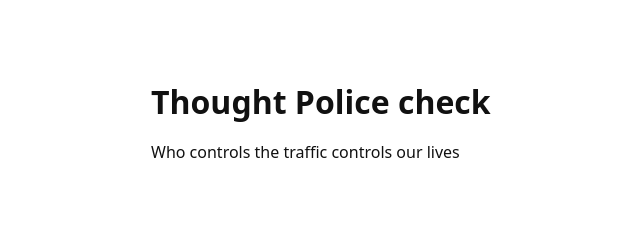
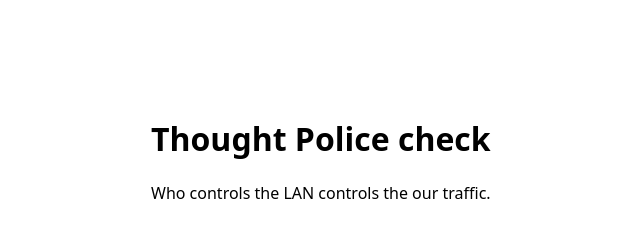
Before and after one commit to kyleincyber/Big-Brother-is-watching-you, a plain HTML site: page index.html in a window 1280 px wide. Shown: the whole page, without its empty margins (149-789 px from the left). Drawn offline with Linux system fonts and the light colour scheme.

Commit message:
Add GitHub Pages workflow and minimal site

```diff
--- a/index.html
+++ b/index.html
@@ -1,12 +1,9 @@
 <!doctype html>
 <html lang="en-GB">
 <meta charset="utf-8">
-<title>Big Brother is watching you</title>
-<meta name="viewport" content="width=device-width, initial-scale=1">
-<body style="margin:0;font:16px system-ui;line-height:1.4;background:#fff;color:#111">
-  <main style="max-width:680px;margin:8vh auto;padding:16px">
-    <h1 style="margin:0 0 12px">Thought Police check</h1>
-    <p>Who controls the traffic controls our lives</p>
-  </main>
-</body>
+<title>Thought Police check</title>
+<main style="font:16px system-ui;margin:10vh auto;max-width:680px;padding:16px">
+<h1>Thought Police check</h1>
+<p>Who controls the LAN controls the our traffic.</p>
+</main>
 </html>
```
Also changed, not shown: 2 other files.
